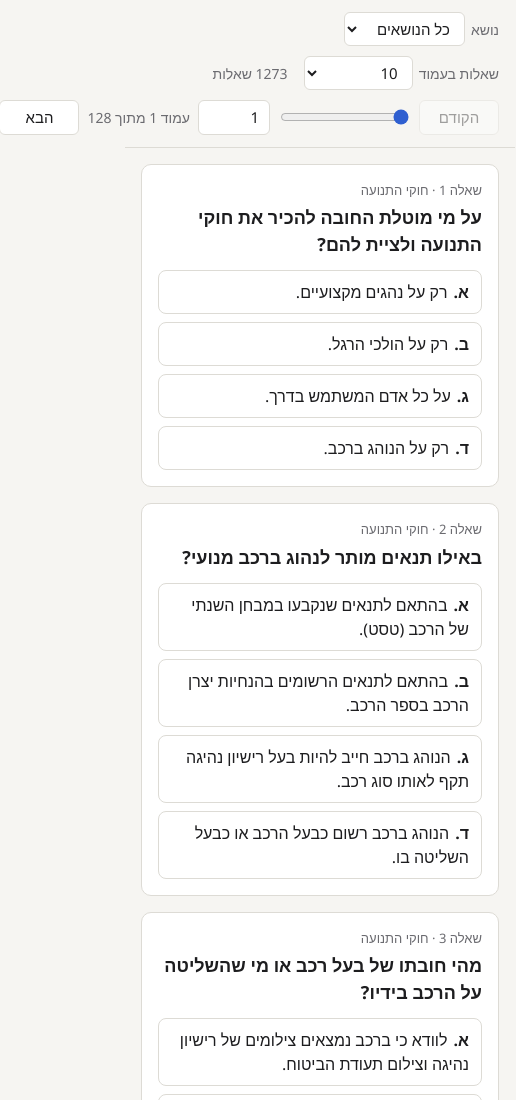
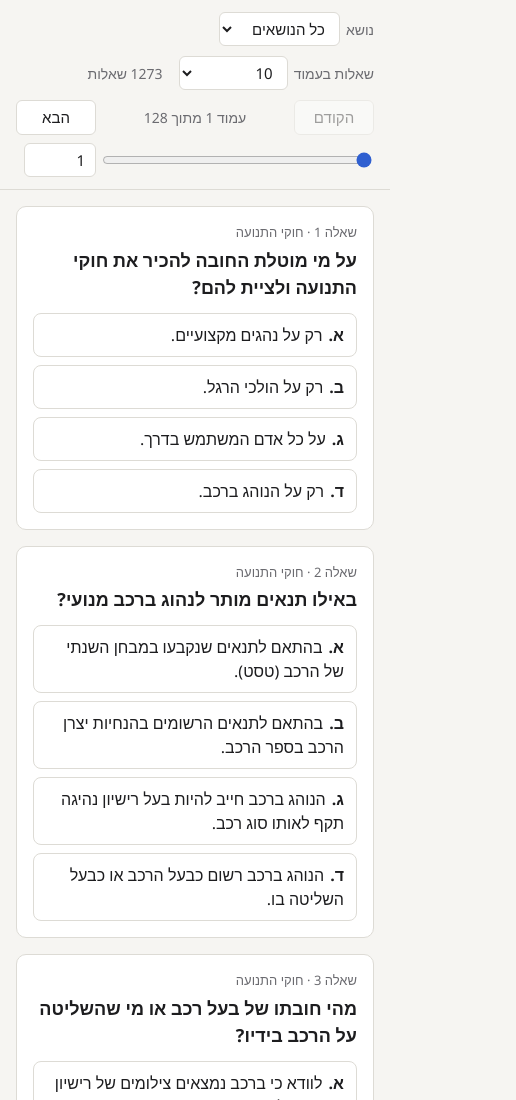
Before and after one commit to haibrenner/theory-exam, a plain HTML site: page index.html in a window 390 px wide. Shown: the top 1100 px of the page, 516 px wide, since content can reach past the window. Drawn offline with Linux system fonts and the light colour scheme.

Commit message:
Split pager into two rows on narrow screens
Co-Authored-By: Claude Opus 5.5 <noreply@anthropic.com>

```diff
--- a/index.html
+++ b/index.html
@@ -38,6 +38,18 @@
   .pager input[type=range] { flex: 1; accent-color: var(--accent); }
   .pager input[type=number] { width: 72px; }
   .info { font-size: 14px; color: var(--muted); white-space: nowrap; }
+  @media (max-width: 600px) {
+    .pager {
+      display: grid; gap: 8px;
+      grid-template-columns: auto 1fr auto;
+      grid-template-areas: "prev info next" "slider slider num";
+    }
+    #prev { grid-area: prev; }
+    #next { grid-area: next; }
+    #pageInfo { grid-area: info; text-align: center; }
+    #slider { grid-area: slider; width: 100%; min-width: 0; }
+    #pageNum { grid-area: num; }
+  }
   main { max-width: 860px; margin: 0 auto; padding: 16px; }
   .q { background: var(--card); border: 1px solid var(--border); border-radius: 10px; padding: 16px; margin-bottom: 16px; }
   .q-meta { font-size: 13px; color: var(--muted); margin-bottom: 4px; }
```
